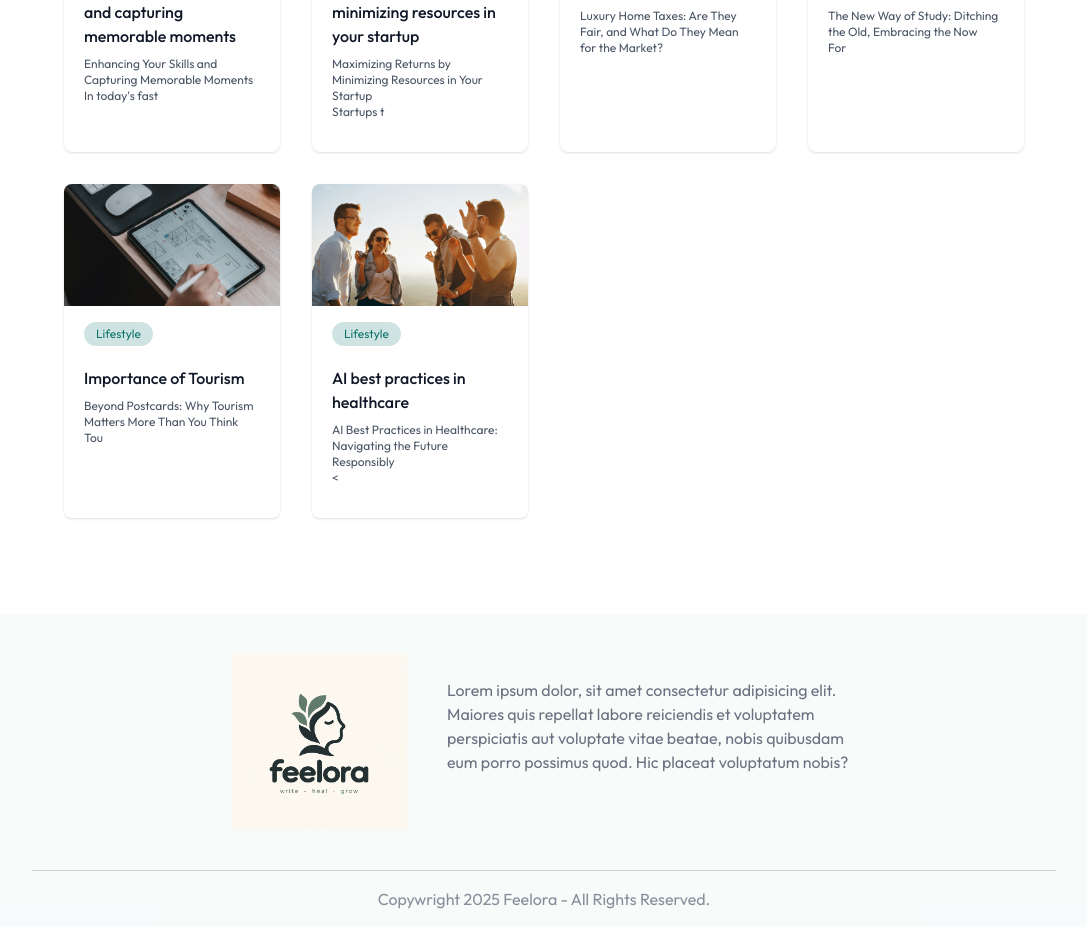
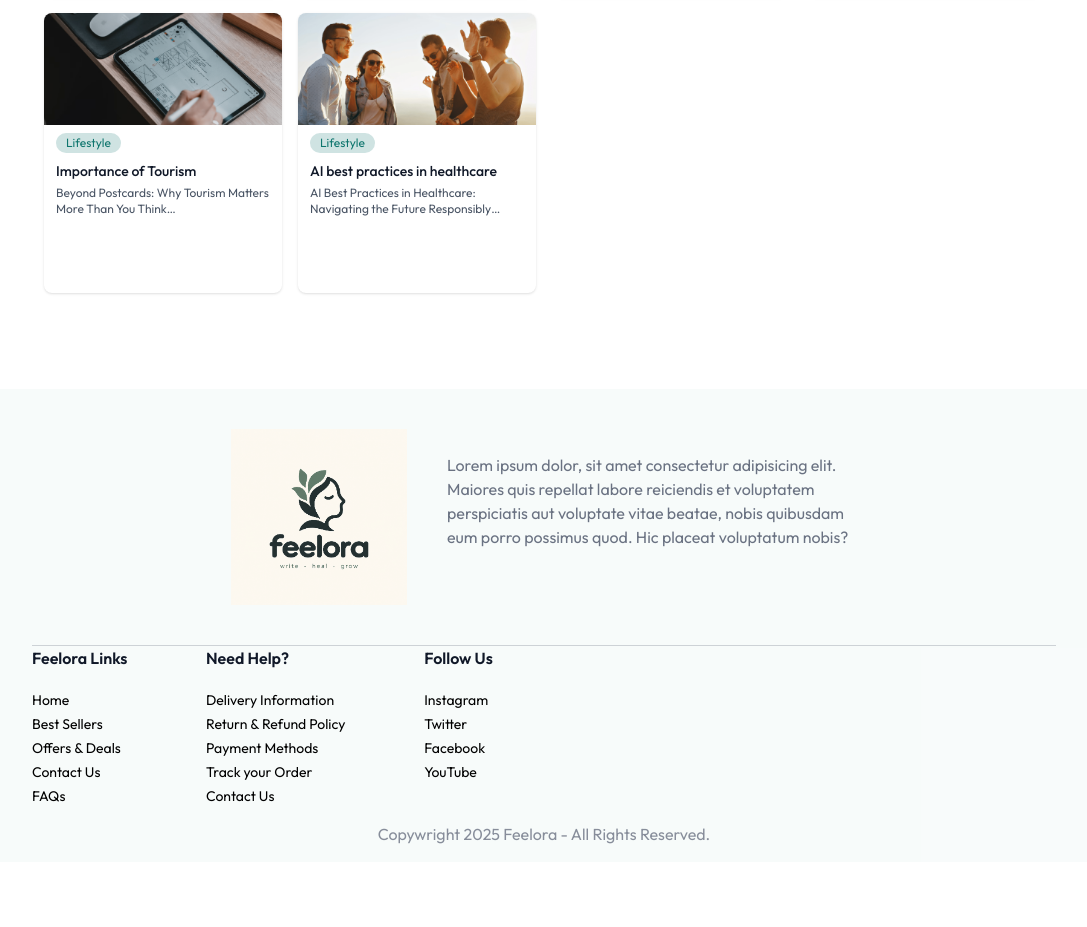
Before and after one commit to Tahsin-Samudra/Feelora, a React (Vite) app in the folder Client/: page / in a window 1280 px wide. Shown: the part 1385-2312 px from the top of the page, without its empty margins (96-1183 px from the left). After the commit the page ends 2247 px from the top, so only its background shows below. Built offline with nearby package versions, Linux system fonts and the light colour scheme.

Commit message:
Blog Page Construction : comment & others

```diff
--- a/Client/package.json
+++ b/Client/package.json
@@ -11,6 +11,7 @@
   },
   "dependencies": {
     "@tailwindcss/vite": "^4.3.3",
+    "moment": "^2.31.0",
     "motion": "^13.4.4",
     "react": "^19.2.8",
     "react-dom": "^19.2.8",
--- a/Client/src/Components/BlogCard.jsx
+++ b/Client/src/Components/BlogCard.jsx
@@ -9,12 +9,12 @@ const BlogCard = ({blog}) => {
     const navigate = useNavigate()
 
     return (
-        <div onClick={() => navigate(`/blog/${_id}`)} className='w-full rounded-lg overflow-hidden shadow hover:scale-102 hover:shadow-primary/25 duration-300 cursor-pointer'>
-            <img src={image} alt="" className='aspect-video' />
-            <span className='ml-5 mt-4 px-3 py-1 inline-block bg-primary/20 rounded-full text-primary text-xs'>{category}</span>
-            <div className='p-5'>
-                <h5 className='mb-2 font-medium text-gray-900'>{title}</h5>
-                <p className='mb-3 text-xs text-gray-600' dangerouslySetInnerHTML={{"__html" : description.slice(0,80)}}></p>
+        <div onClick={() => navigate(`/blog/${_id}`)} className='w-full max-w-[240px] h-[280px] rounded-lg overflow-hidden shadow hover:scale-102 hover:shadow-primary/25 duration-300 cursor-pointer'>
+            <img src={image} alt="" className='w-full h-28 object-cover'/>
+            <span className='ml-3 mt-2 px-2.5 py-0.5 inline-block bg-primary/20 rounded-full text-primary text-xs'>{category}</span>
+            <div className='p-3 pt-2'>
+                <h5 className='mb-1 font-medium text-sm text-gray-900 line-clamp-2'>{title}</h5>
+                <p className='mb-2 text-xs text-gray-600 line-clamp-2' dangerouslySetInnerHTML={{"__html" : description.slice(0,80)}}></p>
             </div>
         </div>
     )
--- a/Client/src/Components/BlogList.jsx
+++ b/Client/src/Components/BlogList.jsx
@@ -25,7 +25,7 @@ const BlogList = () => {
                     </div>
                 ))}
             </div>
-            <div className='grid grid-cols-1 sm:grid-cols-2 md:grid-cols-3 xl:grid-cols-4 gap-8 mb-24 mx-8 sm:mx-16 xl:mx-40' >
+            <div className='grid grid-cols-1 sm:grid-cols-2 md:grid-cols-3 xl:grid-cols-4 gap-4 mb-24 mx-4 sm:mx-12 xl:mx-35' >
                 {blog_data.filter((blog) => menu === "All" ? true : blog.category === menu).map((blog) => <BlogCard key = {blog._id} blog ={blog}/>) }
             </div>
         </div>
--- a/Client/src/Components/Footer.jsx
+++ b/Client/src/Components/Footer.jsx
@@ -12,7 +12,17 @@ const Footer = () => {
 
             <div className='flex flex-wrap justify-between w-full md:w-[45%] gap-5'>
                 {footer_data.map((section, index) => (
-                    <div></div>
+                    <div key ={index}>
+                        <h3 className = 'font-semibold text-base text-gray-900 md:mb-5 mb-2'>{section.title}</h3>
+                        <ul className="text-sm space-y-1">
+                            {section.links.map((link, index) => (
+                                <li key={index}>
+                                    <a href="#" className = "hover:underline transition">
+                                        {link}</a>
+                                </li>
+                            ))}
+                        </ul>
+                    </div>
                 ))}
             </div>
 
--- a/Client/src/Pages/Blog.jsx
+++ b/Client/src/Pages/Blog.jsx
@@ -1,10 +1,52 @@
-import React from "react";
+import React, {useEffect} from "react";
+import { useParams } from "react-router-dom";
+import { blog_data } from "../assets/assets";
+import Navbar from "../Components/Navbar";
+import {assets} from "../assets/assets";
+import Moment from "moment";
+
 
 const Blog = () => {
-    return (
+    const {id} = useParams()
+
+    const [data, setData] = React.useState(null);
+
+    const fetchData = async () => {
+        const data = blog_data.find(item => item._id === id)
+        setData(data)
+    }
+
+    useEffect(() => {
+        fetchData()
+    },[])
+
+    return data ? (
+        <div className="relative">
+            <img src={assets.gradientBackground} alt="" className="absolute -top-50 -z-1 opacity-20"/>
+
+            <Navbar />
+
+
+            <div className="text-center mt-20 text-gray-600">
+                <p className='text-primary py-4 font-medium'>Published On {Moment(data.createdAt).format("MMMM Do YYYY")}</p>
+                <h1 className='text-2xl sm:text-5xl font-semibold max-w-2xl mx-auto text-gray-800'>{data.title}</h1>
+                <h2 className='text-xl font-medium text-gray-600'>{data.subtitle}</h2>
+                <p className='inline-block py-1 px-4 rounded-full mb-6 border text-sm border-primary/35 bg-primary/5 font-medium text-primary'>Some Guy</p>
+            </div>
+
+            <div className='mx-5 max-w-5xl md:mx-auto my-10 mt-6'>
+                <img src={data.image} alt="" className='rounded-3xl mb-5'/>
+
+                <div className='rich-text max-w-3xl mx-auto' dangerouslySetInnerHTML={{ __html: data.description }} />
+
+                {/*Comment Section*/}
+
+            </div>
+
+        </div>
+    ) : (
         <div>
-            <h1>Blog</h1>
-            <p>This is the blog page.</p>
+            <h1>Blog not found</h1>
         </div>
     )
 }
--- a/Client/src/assets/assets.js
+++ b/Client/src/assets/assets.js
@@ -245,7 +245,7 @@ export const dashboard_data = {
 
 export const footer_data = [
       {
-          title: "Quick Links",
+          title: "Feelora Links",
           links: ["Home", "Best Sellers", "Offers & Deals", "Contact Us", "FAQs"]
       },
       {
--- a/Client/src/index.css
+++ b/Client/src/index.css
@@ -12,3 +12,29 @@
 @theme {
   --color-primary: #0F766E;
 }
+
+.rich-text { font-size: 15px;  }
+
+.rich-text p { margin-bottom: 16px; color: #292929; }
+
+.rich-text h1 { font-size: 36px; font-weight: 700; color: #252525 !important; margin: 32px 0; }
+
+.rich-text h2 { font-size: 22px; font-weight: 700; color: #252525 !important; margin: 24px 0; }
+
+.rich-text h3 { font-size: 18px; font-weight: 600; color: #333333 !important; margin: 20px 0; }
+
+.rich-text h4 { font-size: 16px; font-weight: 500; color: #444444 !important; margin: 16px 0; }
+
+.rich-text h5 { font-size: 14px; font-weight: 400; color: #555555 !important; margin: 12px 0; }
+
+.rich-text h6 { font-size: 12px; font-weight: 400; color: #666666 !important; margin: 8px 0; }
+
+.rich-text strong { font-weight: 700; }
+
+.rich-text ol { margin-left: 30px; list-style-type: decimal; }
+
+.rich-text ul { margin-left: 30px; list-style-type: disc; }
+
+.rich-text li { margin-bottom: 8px; }
+
+.rich-text a { color: #007AFF }
--- a/Client/src/main.jsx
+++ b/Client/src/main.jsx
@@ -12,3 +12,4 @@ createRoot(document.getElementById('root')).render(
 )
 
 //1 : 13 : 43
+//1 : 37 : 17
```
Also changed, not shown: 1 other file (tests, documents, lock files or other folders).
